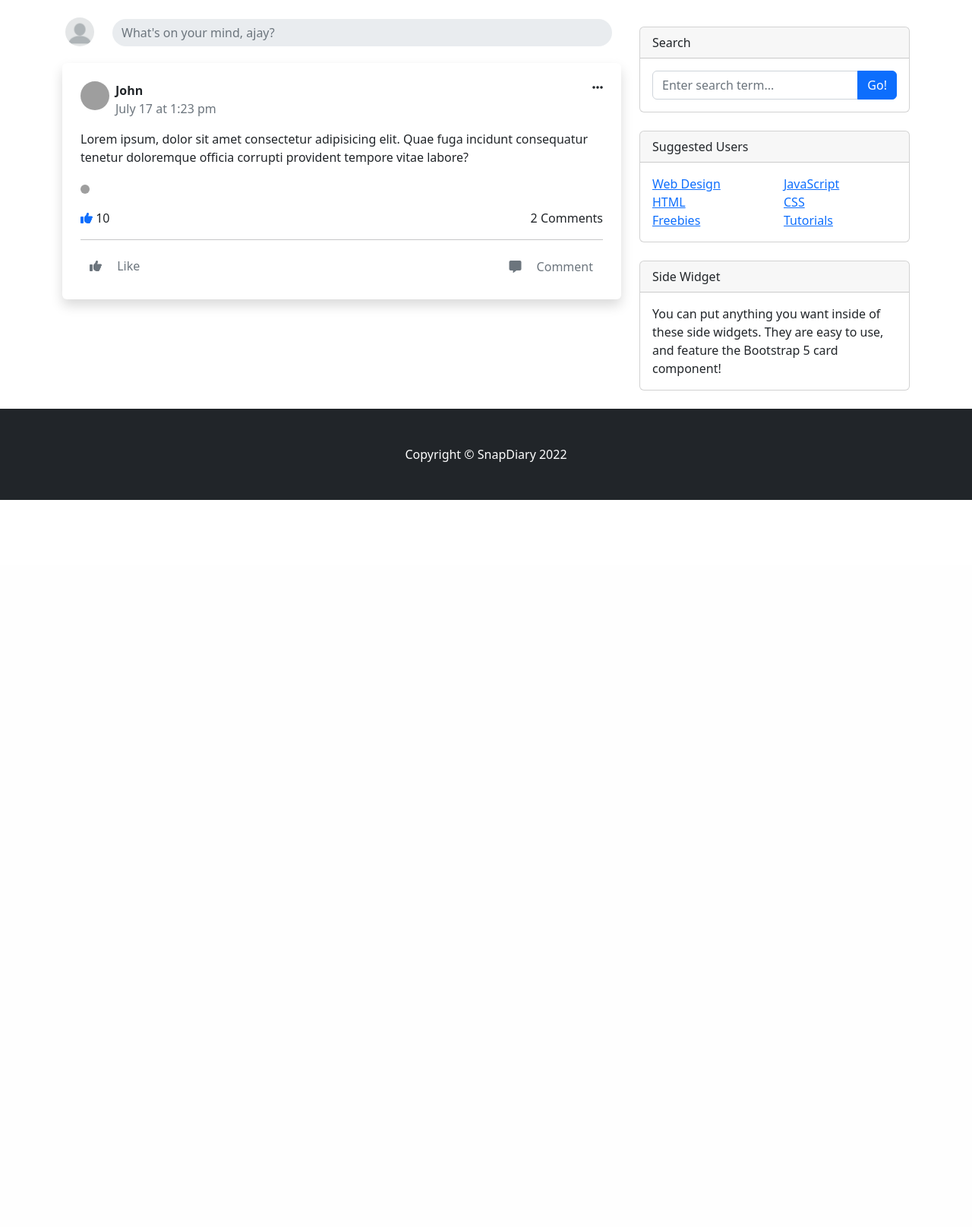
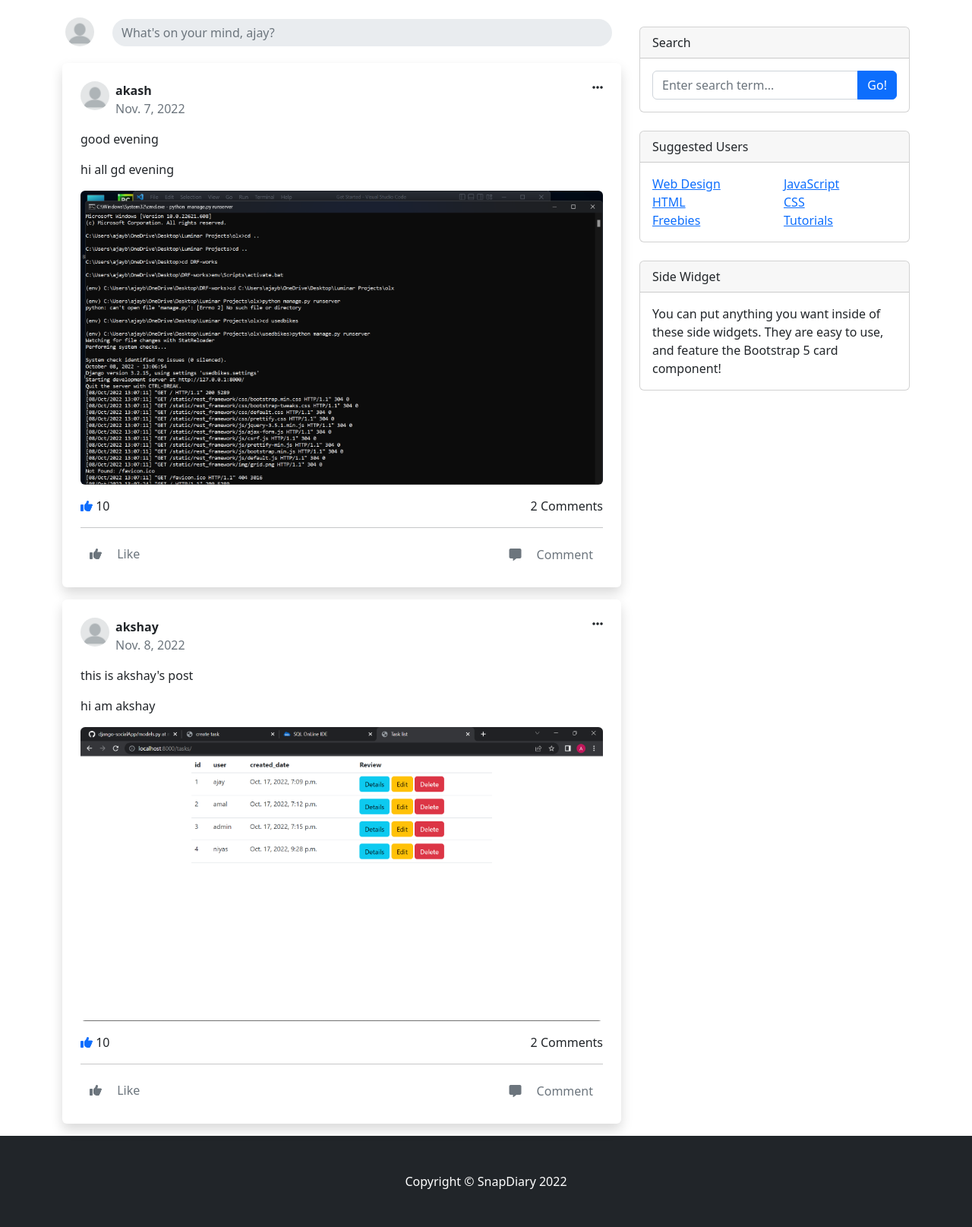
Before and after one commit to ajaybalachandran/DjangoSocialMedia, a Django app: page / in a window 1280 px wide. Shown: the part 56-1671 px from the top of the page at 76% size. Before the commit the page ends 714 px from the top, so only its background shows below. Run offline with Django 3.2, Linux system fonts and the light colour scheme; a user stored in the database is signed in; data comes from the database, SQL or seed files in the repository; both versions use the stored data as it was after the commit; some libraries are stand-ins or nearby versions; grey boxes are pictures that could not be loaded.

Commit message:
create post, list post

```diff
--- a/socialapp/forms.py
+++ b/socialapp/forms.py
@@ -11,7 +11,7 @@ class RegistrationForm(UserCreationForm):
   'placeholder': 'Email'}), label='')
   username  = forms.CharField(widget=forms.TextInput(attrs={'class': 'form-control',
   'placeholder': 'Username'}), label='')
-  profile_pic = forms.CharField(widget=forms.FileInput(attrs={'class': 'form-control'}))
+
   password1 = forms.CharField(widget=forms.PasswordInput(attrs={'class': 'form-control',
   'placeholder': 'Password'}), label='')
   password2 = forms.CharField(widget=forms.PasswordInput(attrs={'class': 'form-control',
@@ -19,7 +19,7 @@ class RegistrationForm(UserCreationForm):
   class Meta:
     model = Myuser
     fields = ['first_name', 'last_name', 'email',
-    'username', 'profile_pic', 'password1', 'password2']
+    'username', 'password1', 'password2']
 
 
 class LoginForm(forms.Form):
--- a/socialapp/models.py
+++ b/socialapp/models.py
@@ -3,7 +3,7 @@ from django.contrib.auth.models import AbstractUser
 # Create your models here.
 
 class Myuser(AbstractUser):
-  profile_pic = models.ImageField(upload_to='profile', null=True)
+  profile_pic = models.ImageField(upload_to='profile', default='default/pro_pic.png')
 
 
 class UserProfile(models.Model):
--- a/socialapp/templates/index.html
+++ b/socialapp/templates/index.html
@@ -39,21 +39,22 @@
             </div>
             <!-- Featured blog post-->
             <!-- posts -->
-
+            {%if allposts%}
+            {%for post in allposts%}
             <div class="bg-white p-4 rounded shadow mt-3 mb-3">
                 <!-- author -->
                 <div class="d-flex justify-content-between">
                     <!-- avatar -->
                     <div class="d-flex">
                         <img
-                            src="https://source.unsplash.com/collection/happy-people"
+                            src="{{post.user.profile_pic.url}}"
                             alt="avatar"
                             class="rounded-circle me-2"
                             style="width: 38px; height: 38px; object-fit: cover"
                         />
                         <div>
-                            <p class="m-0 fw-bold">John</p>
-                            <span class="text-muted fs-7">July 17 at 1:23 pm</span>
+                            <p class="m-0 fw-bold">{{post.user}}</p>
+                            <span class="text-muted fs-7">{{post.posted_date}}</span>
                         </div>
                     </div>
                     <!-- edit -->
@@ -96,12 +97,13 @@
                     <!-- content -->
                     <div>
                         <p>
-                            Lorem ipsum, dolor sit amet consectetur adipisicing elit.
-                            Quae fuga incidunt consequatur tenetur doloremque officia
-                            corrupti provident tempore vitae labore?
+                            {{post.title}}
+                        </p>
+                        <p>
+                            {{post.description}}
                         </p>
                         <img
-                            src="https://source.unsplash.com/random/12"
+                            src="{{post.post_image.url}}"
                             alt="post image"
                             class="img-fluid rounded"
                         />
@@ -209,8 +211,11 @@
                     </div>
                 </div>
             </div>
+            {%endfor%}
+            {%endif%}
             <!-- post-ended -->
         </div>
+
 
         <!-- Side widgets-->
         <div class="col-lg-4">
--- a/socialapp/templates/newpost.html
+++ b/socialapp/templates/newpost.html
@@ -8,9 +8,12 @@
       <div class="modal-body">
         <form action="{%url 'social-new-post'%}" method="post" enctype="multipart/form-data">
           {%csrf_token%}
-          <input type="text" name="title" id="" class="form-control" required>
-          <textarea name="description" id="" cols="10" rows="10" class="form-control" required></textarea>
-          <input type="file" class="form-control" name="post_image" required>
+          <input type="text" name="title" id="" class="form-control mb-3" placeholder="Title" required>
+          <textarea name="description" id="" cols="" rows="5" class="form-control mb-3" placeholder="Description" required></textarea>
+          <div class="form-control mb-3">
+            <input type="file" id="files" name="post_image" class="hidden" required/>
+            <label for="files" class="fst-italic fw-light" style="font-size: small;">Select Profile Picture</label>
+          </div>
           <input type="submit" value="Create Post">
         </form>
       </div>
--- a/socialapp/views.py
+++ b/socialapp/views.py
@@ -1,5 +1,5 @@
 from django.shortcuts import render, redirect
-from django.views.generic import View, CreateView, FormView, TemplateView
+from django.views.generic import View, CreateView, FormView, TemplateView, ListView
 from socialapp.forms import RegistrationForm, LoginForm
 from socialapp.models import Myuser, Posts
 from django.urls import reverse_lazy
@@ -16,8 +16,14 @@ def signin_required(fn):
   return wrapper
 
 @method_decorator(signin_required, name='dispatch')
-class HomeView(TemplateView):
-  template_name = 'index.html'
+class HomeView(View):
+  def get(self, request, *args, **kwargs):
+
+    posts = Posts.objects.all().exclude(user=self.request.user)
+    if posts:
+      return render(request, 'index.html', {'allposts': posts})
+    else:
+      return render(request, 'index.html')
 
 class RegistrationView(CreateView):
   model = Myuser
@@ -25,9 +31,9 @@ class RegistrationView(CreateView):
   template_name = 'signup.html'
   success_url = reverse_lazy('social-login')
 
-  def form_valid(self, form):
-    form.instance.profile_pic = self.request.FILES['profile_pic']
-    return super().form_valid(form)
+  # def form_valid(self, form):
+  #   form.instance.profile_pic = self.request.FILES['profile_pic']
+  #   return super().form_valid(form)
 
 
 class LoginView(FormView):
@@ -64,3 +70,9 @@ class PostsView(View):
     Posts.objects.create(title=title, description=description,
     post_image=post_image, user=request.user)
     return redirect('social-home')
+
+
+# class PostListView(ListView):
+#   template_name = 'index.html'
+#   model = Posts
+#   context_object_name = 'allposts'
```
Also changed, not shown: socialapp/templates/profile.html (added, +68 -0 lines), db.sqlite3, media/default/pro_pic.png (added), media/post-images/Screenshot_53.png (added), media/post-images/Screenshot_56.png (deleted), media/post-images/Screenshot_57.png (added), media/post-images/Screenshot_82.png (added), media/profile/Screenshot_50.png (deleted), socialapp/migrations/0001_initial.py.
